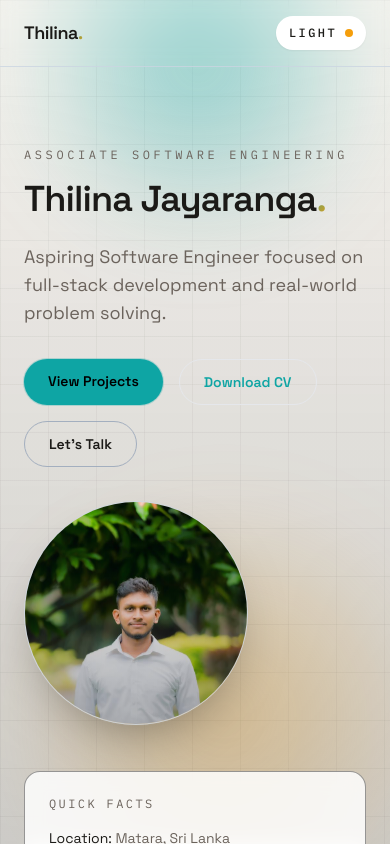
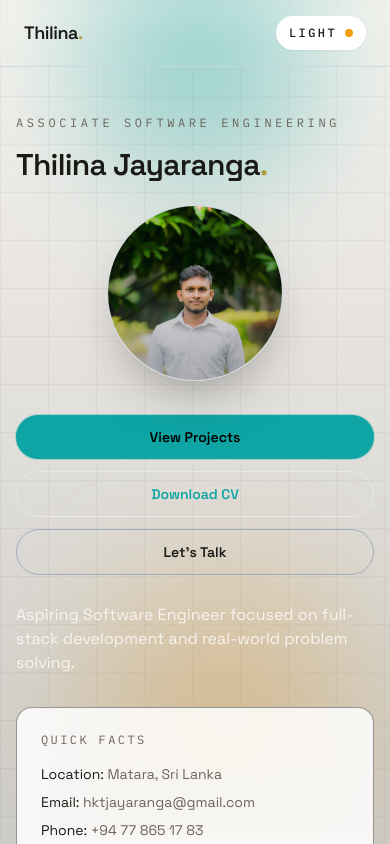
Before and after one commit to hktjayaranga/portfolio, a Next.js app: page / in a window 390 px wide. Shown: the top 844 px of the page. Built offline with nearby package versions, Linux system fonts and the light colour scheme.

Commit message:
improve mobile view

```diff
--- a/app/page.tsx
+++ b/app/page.tsx
@@ -21,45 +21,64 @@ export default function Home() {
     <div id="top">
       <Background />
       <Navbar />
-      <main className="mx-auto w-full max-w-6xl px-6 pb-20">
-        <section className="pb-16 pt-20 md:pt-28">
+      <main className="mx-auto w-full max-w-6xl px-4 pb-20 sm:px-6">
+        <section className="pb-12 pt-12 sm:pb-16 sm:pt-16 md:pt-20">
           <div className="grid items-start gap-10 lg:grid-cols-[1.1fr_0.9fr]">
             <Reveal>
               <p className="font-mono text-xs uppercase tracking-[0.3em] text-[color:var(--muted)]">
                 {portfolio.title}
               </p>
-              <h1 className="mt-4 text-4xl font-semibold tracking-tight md:text-6xl">
-                {portfolio.name}
-                <span className="text-gradient">.</span>
-              </h1>
-              <p className="mt-6 text-lg text-[color:var(--muted)] md:text-xl">
-                {intro}
-              </p>
-              <div className="mt-8 flex flex-wrap gap-4">
+              <div className="mt-4 flex flex-col gap-7 sm:gap-8">
+                <h1 className="order-1 text-3xl font-semibold tracking-tight sm:text-4xl md:text-6xl">
+                  {portfolio.name}
+                  <span className="text-gradient">.</span>
+                </h1>
+                <div className="order-2 flex justify-center lg:hidden">
+                  <div className="group float-pop relative h-44 w-44 overflow-hidden rounded-full border border-slate-300/80 dark:border-white/15 bg-[color:var(--card)]/90 shadow-[0_24px_60px_-28px_rgba(0,0,0,0.55)] sm:h-52 sm:w-52">
+                    <div className="pulse-glow pointer-events-none absolute -inset-4 rounded-full bg-[radial-gradient(circle_at_center,rgba(245,158,11,0.35),transparent_60%)] blur-2xl" />
+                    <div className="pointer-events-none absolute -inset-2 rounded-full border-2 border-orange-400/80" />
+                    <div className="pointer-events-none absolute inset-0 rounded-full ring-2 ring-[color:var(--accent)]/40" />
+                    <Image
+                      src={profileSrc}
+                      alt={`${portfolio.name} portrait`}
+                      fill
+                      priority
+                      sizes="(max-width: 1024px) 60vw, 320px"
+                      className="select-none object-cover object-top scale-125 transition duration-500 group-hover:scale-130"
+                      draggable={false}
+                    />
+                    <div className="pointer-events-none absolute inset-0 bg-[radial-gradient(circle_at_top,rgba(12,17,22,0.0),rgba(12,17,22,0.35))]" />
+                  </div>
+                </div>
+                <div className="order-3 flex flex-wrap gap-3 sm:gap-4">
                 <a
                   href="#projects"
-                  className="rounded-full bg-[color:var(--accent)] px-6 py-3 text-sm font-semibold text-black shadow-glow transition hover:-translate-y-0.5"
+                  className="w-full rounded-full bg-[color:var(--accent)] px-6 py-3 text-center text-sm font-semibold text-black shadow-glow transition hover:-translate-y-0.5 sm:w-auto"
                 >
                   View Projects
                 </a>
                 <a
                   href={cvHref}
                   download
-                  className="rounded-full border border-[color:var(--accent)]/40 bg-[color:var(--accent)]/10 px-6 py-3 text-sm font-semibold text-[color:var(--accent)] transition hover:-translate-y-0.5 hover:bg-[color:var(--accent)]/20"
+                  className="w-full rounded-full border border-[color:var(--accent)]/40 bg-[color:var(--accent)]/10 px-6 py-3 text-center text-sm font-semibold text-[color:var(--accent)] transition hover:-translate-y-0.5 hover:bg-[color:var(--accent)]/20 sm:w-auto"
                 >
                   Download CV
                 </a>
                 <a
                   href={`mailto:${portfolio.email}`}
-                  className="rounded-full border border-slate-400/80 dark:border-white/30 px-6 py-3 text-sm font-semibold text-[color:var(--fg)] transition hover:border-[color:var(--accent)]"
+                  className="w-full rounded-full border border-slate-400/80 dark:border-white/30 px-6 py-3 text-center text-sm font-semibold text-[color:var(--fg)] transition hover:border-[color:var(--accent)] sm:w-auto"
                 >
                   Let&apos;s Talk
                 </a>
+                </div>
+                <p className="order-4 max-w-xl text-base text-[color:var(--muted)] sm:text-lg md:text-xl lg:order-2">
+                  {intro}
+                </p>
               </div>
             </Reveal>
-            <Reveal className="grid gap-4">
-              <div className="flex justify-start">
-                <div className="group float-pop relative h-56 w-56 overflow-hidden rounded-full border border-slate-300/80 dark:border-white/15 bg-[color:var(--card)]/90 shadow-[0_24px_60px_-28px_rgba(0,0,0,0.55)] md:h-64 md:w-64">
+            <Reveal className="hidden gap-4 lg:grid">
+              <div className="flex justify-center sm:justify-start">
+                <div className="group float-pop relative h-44 w-44 overflow-hidden rounded-full border border-slate-300/80 dark:border-white/15 bg-[color:var(--card)]/90 shadow-[0_24px_60px_-28px_rgba(0,0,0,0.55)] sm:h-52 sm:w-52 md:h-64 md:w-64">
                   <div className="pulse-glow pointer-events-none absolute -inset-4 rounded-full bg-[radial-gradient(circle_at_center,rgba(245,158,11,0.35),transparent_60%)] blur-2xl" />
                   <div className="pointer-events-none absolute -inset-2 rounded-full border-2 border-orange-400/80" />
                   <div className="pointer-events-none absolute inset-0 rounded-full ring-2 ring-[color:var(--accent)]/40" />
@@ -77,7 +96,7 @@ export default function Home() {
               </div>
             </Reveal>
           </div>
-          <div className="mt-10 grid gap-4 lg:grid-cols-[1.1fr_0.9fr]">
+          <div className="mt-8 grid gap-4 lg:mt-10 lg:grid-cols-[1.1fr_0.9fr]">
             <Reveal>
               <div className="glass h-full rounded-2xl p-6">
                 <p className="font-mono text-xs uppercase tracking-[0.2em] text-[color:var(--muted)]">
--- a/components/ContactCard.tsx
+++ b/components/ContactCard.tsx
@@ -18,7 +18,7 @@ export default function ContactCard({ label, value, href }: ContactCardProps) {
         <p className="text-xs font-mono uppercase tracking-[0.2em] text-slate-600 dark:text-slate-400">
           {label}
         </p>
-        <p className="mt-2 text-base font-semibold text-slate-900 dark:text-slate-100">
+        <p className="mt-2 break-all text-base font-semibold text-slate-900 dark:text-slate-100 sm:break-words">
           {value}
         </p>
       </div>
```
